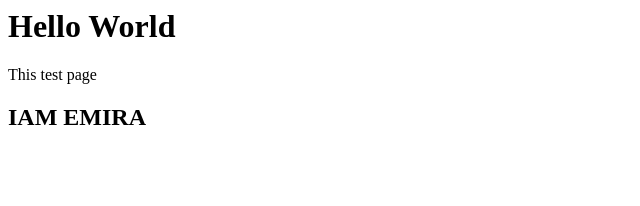
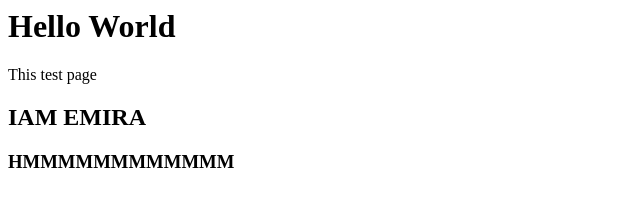
Before and after one commit to Mohamed-Emira-001/my_REPO, a plain HTML site: page index.html in a window 1280 px wide. Shown: the whole page, without its empty margins (0-640 px from the left). Drawn offline with Linux system fonts and the light colour scheme.

Commit message:
code edited

```diff
--- a/index.html
+++ b/index.html
@@ -1,3 +1,4 @@
 <h1>Hello World</h1>
 <p>This test page</p>
 <h2>IAM EMIRA</h2>
+<h3>HMMMMMMMMMMMM</h3>
```
